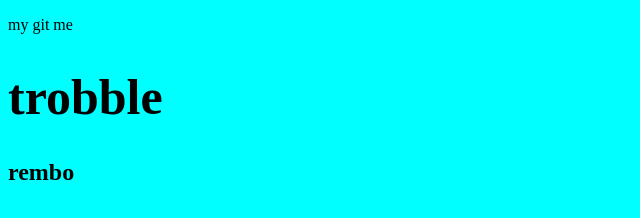
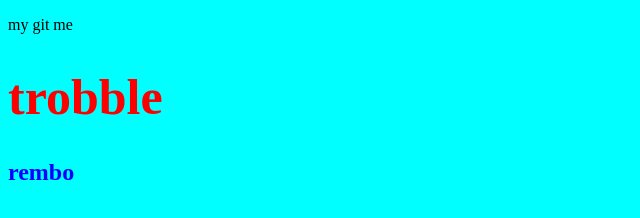
Before and after one commit to igorrembo/batman, a plain HTML site: page index.html in a window 1280 px wide. Shown: the whole page, without its empty margins (0-640 px from the left). Drawn offline with Linux system fonts and the light colour scheme; files that its build step writes are made by us from their sources.

Commit message:
викс

```diff
--- a/index.css
+++ b/index.css
@@ -3,5 +3,9 @@ body{
 }
 h1 {
     font-size: 50px;
+    color: red;
     //новый коммент
 }
+h2 {
+    color:blue;
+}
```
